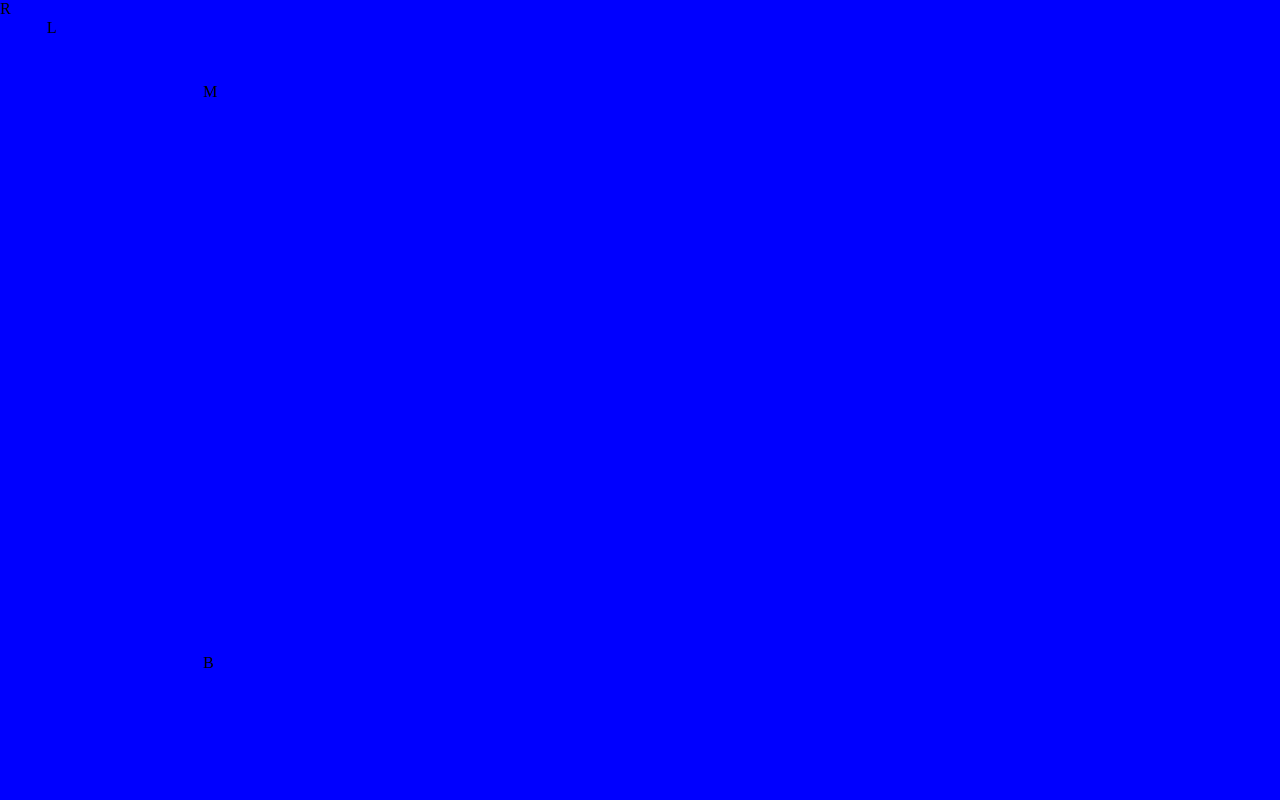
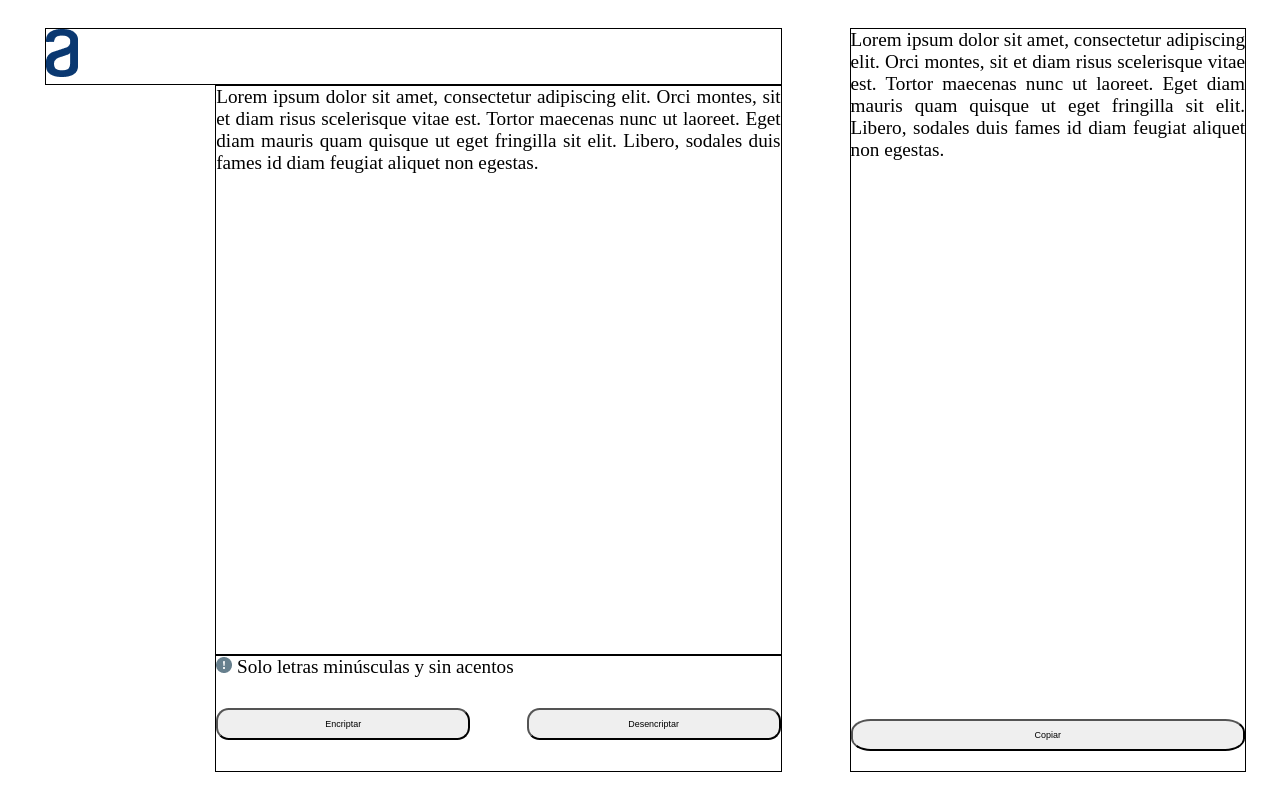
Before and after one commit to CodeWithCarlosDev/Encriptador, a plain HTML site: page index.html in a window 1280 px wide. Drawn offline with Linux system fonts and the light colour scheme.

Commit message:
style: Aplicar diseño con grid y flexbox en index.html

```diff
--- a/index.html
+++ b/index.html
@@ -7,9 +7,40 @@
     <link rel="stylesheet" href="style.css">
 </head>
 <body class="body grid-container">
-    <header class="header"> L </header>
-    <article class="article article--msg">M</article>
-    <section class="section">B</section>
-    <article class="article article--resp">R</article>
+
+    <header class="header grid-items">
+        <img class="header__img" src="vector.png" alt="">
+    </header>
+
+    <article class="article  article--msg grid-items">
+        <p class="article__p">
+            Lorem ipsum dolor sit amet, consectetur adipiscing elit. Orci montes, sit et diam risus scelerisque
+            vitae est. Tortor maecenas nunc ut laoreet. Eget diam mauris quam quisque ut eget fringilla sit elit.
+            Libero, sodales duis fames id diam feugiat aliquet non egestas.
+        </p>
+    </article>
+
+    <section class="section grid-items flex-content flex-content--column flex-content--space-between">
+        <p class="section__p">
+            <img class="section__img" src="bi_exclamation-circle-fill.png" alt="" srcset="">
+            <span class="section__span">Solo letras minúsculas y sin acentos</span>
+        </p>
+        <div class="section__div flex-content flex-content--column flex-content--space-between">
+            <button class="section__button  button flex-items">Encriptar</button>
+            <button class="section__button  button flex-items">Desencriptar</button>
+        </div>
+    </section>
+
+    <article class="article  article--res grid-items">
+        <div class="article__div flex-content flex-content--column flex-content--space-between">
+            <p class="article__p">
+                Lorem ipsum dolor sit amet, consectetur adipiscing elit. Orci montes, sit et diam risus scelerisque
+                vitae est. Tortor maecenas nunc ut laoreet. Eget diam mauris quam quisque ut eget fringilla sit elit.
+                Libero, sodales duis fames id diam feugiat aliquet non egestas.
+            </p>
+            <button class="article__button  button">Copiar</button>
+        </div>
+    </article>
+
 </body>
 </html>
--- a/style.css
+++ b/style.css
@@ -1,75 +1,201 @@
-/**********  ESTILOS PARA DISPOSITIVOS MOVILES  **********/
-
+/**************************  ESTILOS PARA DISPOSITIVOS MOVILES  **************************/
 /** GENERALES **/
-*,::after,::before{
+*,
+::after,
+::before {
 	padding: 0;
 	margin: 0;
 	box-sizing: border-box;
 }
-html,body{
+
+html,
+body {
 	width: 100%;
-    height: 100%;
+	min-height: 100vh;
+	max-height: 100%;
 }
 
+.body {
+	text-align: justify;
+	font-size: 6vw;
+	padding: 5.5% 3.5%;
+}
+
+.grid-items:nth-child(n + 2) {
+	padding-top: 10%;
+}
+
+/** SECTION Y ARTICLE-RES **/
+.button {
+	padding: 1em;
+	/* padding: 4%; */
+	border-top-left-radius: 5% 40%;
+	border-bottom-left-radius: 5% 40%;
+	border-top-right-radius: 5% 40%;
+	border-bottom-right-radius: 5% 40%;
+	font-size: 3.5vw;
+}
+
+/** FIN SECTION Y ARTICLE-RES **/
 /** FIN GENERALES **/
+
+/** HEADER **/
+/** FIN HEADER **/
+
+/** ARTICLE-MSG **/
+.article--msg {}
+
+/** FIN ARTICLE-MSG **/
+
+/** SECTION **/
+.section__div {
+	height: 100%;
+	padding-top: 5%;
+}
+
+.section__button:first-child {
+	margin-bottom: 5%;
+}
+
+/** FIN SECTION **/
+
+/** ARTICLE-RES **/
+.article__div {
+	height: 100%;
+	/*  background-color: yellow; */
+}
+
+.article__button {
+	margin-bottom: 5%;
+}
+
+/** FIN ARTICLE-RES **/
+
 /** LAYOUT **/
 /*GRID*/
-.grid-container{
+.grid-container {
 	display: grid;
 	grid-template-columns: 1fr;
-    grid-template-rows: 1fr  1fr  1fr  1fr;
+	grid-template-rows: 0.1fr 1fr minmax(auto, .3fr) minmax(16.5em, 1fr);
 	grid-template-areas:
 		" header  "
 		" article--msg "
 		" section "
-    " article--res "
+		" article--res"
 	;
 }
-.header{
+
+.grid-items {
+	border: solid 1px;
+}
+
+.header {
 	grid-area: header;
 }
-.article--msg{
+
+.article--msg {
 	grid-area: article--msg;
 }
-.section{
+
+.section {
 	grid-area: section;
 }
-.article--res{
+
+.article--res {
 	grid-area: article--res;
 }
+
 /*FIN GRID*/
 
 /*FLEX BOX*/
+.flex-content {
+	display: flex;
+}
+
+.flex-content--column {
+	flex-direction: column;
+}
+
+.flex-content--space-between {
+	justify-content: space-between;
+}
+
+.flex-content--space-evenly {
+	justify-content: space-evenly;
+}
 
 /*FIN FLEX BOX*/
-
 /** FIN LAYOUT **/
 
-
-/********** ESTILOS PARA DISPOSITIVOS TABLETS **********/
+/************************** ESTILOS PARA DISPOSITIVOS TABLETS  **************************/
 
 /* Media query para tabletas (ejemplo: ancho máximo de 768px) */
 @media (min-width: 768px) {
-    body {
-        background-color: green;
+
+	/** SECTION **/
+	.section__button:first-child {
+		margin: 0%;
 	}
 
+	/** FIN SECTION **/
+
+	/** LAYOUT **/
+	/*GRID*/
+	.grid-container {
+		grid-template-rows: 0.1fr 2fr 0.75fr minmax(16.5em, 2.5fr);
 	}
 
-/********** ESTILOS PARA DISPOSITIVOS ESCRITORIO **********/
+	/*FIN GRID*/
+
+	/*FLEX BOX*/
+	/** SECTION **/
+	.section__div {
+		flex-flow: row wrap;
+		justify-content: space-between;
+		align-items: flex-end;
+	}
+
+	.flex-items {
+		width: 45%;
+	}
+
+	/** FIN SECTION **/
+	/*FIN FLEX BOX*/
+	/** LAYOUT **/
+}
+
+/************************** ESTILOS PARA DISPOSITIVOS ESCRITORIO **************************/
 
 /* Media query para pantallas de escritorio (ejemplo: ancho mínimo de 1024px) */
 @media (min-width: 1024px) {
-    body {
-        background-color: blue;
+
+	/** GENERALES **/
+	.body {
+		font-size: 1.5vw;
+		padding: 0;
 	}
+
+	.button {
+		font-size: 0.7vw;
+		/*  padding: 2%;  */
+	}
+
+	/** FIN GENERALES **/
+
+	/** SECTION **/
+	.section__div {
+		padding-top: 0;
+		align-items: center;
+	}
+
+	/** FIN SECTION **/
 
 	/** LAYOUT **/
 	/*GRID*/
-        .grid-container{
+	.grid-container {
 		display: grid;
-            grid-template-columns: 0.3fr 0.3fr  2fr  4fr  4fr 0.5fr  5fr  0.3fr;
-            grid-template-rows: 0.3fr  1fr  4.5fr  4.5fr  2fr  0.3fr;
+		grid-template-columns: 0.2fr 0.2fr 1.5fr 2.5fr 2.5fr 0.6fr 3.5fr 0.3fr;
+		grid-template-rows: 0.1fr 0.2fr 1fr 1fr 0.41fr 0.1fr;
 		grid-template-areas:
 			"   .     .       .       .                .               .          .                  .   "
 			"   .     .       header  header           header          .          article--res       .   "
@@ -80,7 +206,12 @@ html,body{
 		;
 	}
 
+	.grid-items:nth-child(n + 2) {
+		padding-top: 0;
+	}
+
 	/*FIN GRID*/
+
 	/*FLEX BOX*/
 	/*FIN FLEX BOX*/
 	/** LAYOUT **/
```
Also changed, not shown: bi_exclamation-circle-fill.png (added), logo.png (added), vector.png (added). Lines whose indentation alone changed are shown as unchanged.
